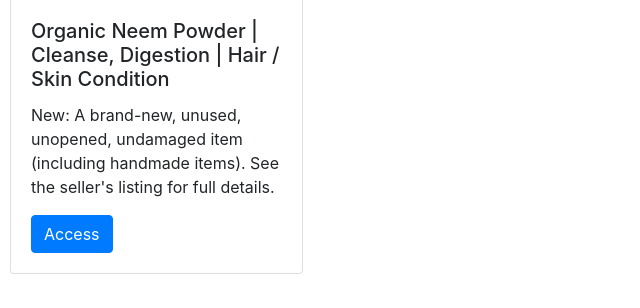
After one commit to leonardo-asad/commerce, a Django app: a page that uses auctions/templates/auctions/layout.html in a window 1280 px wide. The commit adds this page. Shown: the part 711-1019 px from the top of the page, without its empty margins (0-640 px from the left). Run offline with Django 3.2, Linux system fonts and the light colour scheme; data comes from the database, SQL or seed files in the repository; both versions use the stored data as it was after the commit; some libraries are stand-ins or nearby versions.

Commit message:
Worked on Models, Forms and Styling

```diff
--- a/auctions/models.py
+++ b/auctions/models.py
@@ -1,3 +1,4 @@
+from typing_extensions import Required
 from django.contrib.auth.models import AbstractUser
 from django.db import models
 
@@ -12,6 +13,8 @@
     price = models.PositiveIntegerField()
     category = models.CharField(max_length=64)
     listed_by = models.ForeignKey(User, on_delete=models.CASCADE, related_name="publications")
+    winner = models.ForeignKey(User, on_delete=models.CASCADE, null=True, blank=True)
+    winning_bid = models.PositiveIntegerField(null=True, blank=True)
     date = models.DateField()
 
     def __str__(self):
--- a/auctions/static/auctions/styles.css
+++ b/auctions/static/auctions/styles.css
@@ -1,3 +1,10 @@
 body {
     padding: 10px;
 }
+
+.center-cropped {
+  width: 100px;
+  height: 100px;
+  background-position: center center;
+  background-repeat: no-repeat;
+}
--- /dev/null
+++ b/auctions/templates/auctions/by_category.html
@@ -0,0 +1,22 @@
+{% extends "auctions/layout.html" %}
+
+{% block body %}
+    <h2>{{ category }} Active Listings</h2>
+    <div class="row row-cols-1 row-cols-md-2 row-cols-xl-4">
+      {% for listing in listings %}
+        <div class="col mb-4">
+          <div class="card h-100">
+            <div style="height:500px;">
+              <img class="card-img-top" src="{{ listing.image }}" alt="Card image cap" style="height:100%;object-fit: contain;">
+            </div>
+            <div class="card-body">
+                <h5 class="card-title">{{ listing.title }}</h5>
+                <p class="card-text"> {{ listing.description }}</p>
+                <a href="{% url 'listings' listing.id %}" class="btn btn-primary">Access</a>
+            </div>
+          </div>
+        </div>
+
+      {% endfor %}
+  </div>
+{% endblock %}
--- a/auctions/templates/auctions/layout.html
+++ b/auctions/templates/auctions/layout.html
@@ -20,15 +20,18 @@
             <li class="nav-item">
                 <a class="nav-link" href="{% url 'index' %}">Active Listings</a>
             </li>
+            <li class="nav-item">
+              <a class="nav-link" href="{% url 'categories' %}">Categories</a>
+            </li>
             {% if user.is_authenticated %}
-                <li class="nav-item">
-                    <a class="nav-link" href="{% url 'logout' %}">Log Out</a>
-                </li>
                 <li class="nav-item">
                   <a class="nav-link" href="{% url 'watchlist' %}">Watchlist</a>
                 </li>
                 <li class="nav-item">
                     <a class="nav-link" href="{% url 'create' %}">Create Listing</a>
+                </li>
+                <li class="nav-item">
+                  <a class="nav-link" href="{% url 'logout' %}">Log Out</a>
                 </li>
 
             {% else %}
--- a/auctions/templates/auctions/watchlist.html
+++ b/auctions/templates/auctions/watchlist.html
@@ -4,9 +4,9 @@
     <h2>Watchlist</h2>
 
     {% for instance in watchlist %}
-    <ul>
-      <li>{{ instance.listing.title }}</li>
-    </ul>
+        <ul>
+            <li><a href="{% url 'listings' instance.listing.id %}">{{ instance.listing.title }}</a></li>
+        </ul>
     {% endfor %}
 
 {% endblock %}
--- a/auctions/urls.py
+++ b/auctions/urls.py
@@ -9,5 +9,7 @@
     path("register", views.register, name="register"),
     path("create", views.create, name="create"),
     path("listings/<int:listing_id>", views.listings, name="listings"),
-    path("watchlist", views.watchlist, name="watchlist")
+    path("watchlist", views.watchlist, name="watchlist"),
+    path("categories", views.categories, name="categories"),
+    path("categories/<str:category>", views.by_category, name="by_category")
 ]
--- a/auctions/views.py
+++ b/auctions/views.py
@@ -6,13 +6,14 @@
 from django.contrib.auth.decorators import login_required
 
 from .models import User, Listing, Bid, Comment, Watchlist
+from .forms import ListingForm
 
 from datetime import datetime
 
 
 def index(request):
     return render(request, "auctions/index.html", {
-        'listings': Listing.objects.all()
+        'listings': Listing.objects.filter(active=True)
     })
 
 
@@ -70,33 +71,42 @@
 @login_required
 def create(request):
     if request.method == "POST":
-        if not len(Listing.objects.filter(title=request.POST['title'])) == 0:
+
+        form = ListingForm(request.POST)
+
+        if form.is_valid():
+
+            new_listing = Listing(title=form.cleaned_data['title'],
+                                image=form.cleaned_data['image'],
+                                description=form.cleaned_data['description'],
+                                category=form.cleaned_data['category'],
+                                price=form.cleaned_data['price'],
+                                date= datetime.now(),
+                                listed_by=request.user)
+            new_listing.save()
+
+            return HttpResponseRedirect(reverse("index"))
+
+        else:
             return render(request, "auctions/create.html", {
-                'message': "This title already exist. Please use another."
+                'form': form
             })
 
-        new_listing = Listing(title=request.POST['title'],
-                              description=request.POST['description'],
-                              price=request.POST['price'],
-                              date= datetime.now(),
-                              listed_by=request.user)
-        new_listing.save()
-
-        return HttpResponseRedirect(reverse("index"))
-        #breakpoint()
-
-    return render(request, "auctions/create.html")
+    return render(request, "auctions/create.html", {
+        'form': ListingForm()
+    })
 
 def listings(request, listing_id):
 
     listing = Listing.objects.get(id=listing_id)
 
     if request.method == "POST":
-        if request.POST['watchlist'] == "add":
+        # Add listing to watchlist
+        if request.POST['listings'] == "add_watchlist":
 
             if not len(Watchlist.objects.filter(user=request.user,listing=listing).values()) == 0:
                 return render(request, "auctions/listings.html", {
-                    "message": "Already in Watchlist",
+                    "message": "Already in Watchlist. Press the buttom to remove from it",
                     'listing': listing
                 })
 
@@ -106,6 +116,72 @@
             watchlist.save()
 
             return HttpResponseRedirect(reverse("watchlist"))
+
+        # Remove listing from watchlist
+        if request.POST['listings'] == "remove_watchlist":
+
+            watchlist = Watchlist.objects.get(user=request.user,listing=listing)
+
+            watchlist.delete()
+
+            return render(request, "auctions/listings.html", {
+                'listing': listing
+            })
+
+        # Place Bid
+        if request.POST['listings'] == "place_bid":
+            bid = int(request.POST['bid'])
+
+            if not bid >= listing.price:
+                return render(request, "auctions/listings.html", {
+                    'listing': listing,
+                    'message': f"The bid must be at least the starting price of ${listing.price} USD"
+                    })
+
+            previous_bids = Bid.objects.filter(listing=listing).values()
+
+            if not len(previous_bids) == 0:
+                for previous_bid in previous_bids:
+                    if previous_bid['bid'] >= bid:
+                        return render(request, "auctions/listings.html", {
+                                'listing': listing,
+                                'message': "The bid must be greater than any bid that has been placed"
+                                })
+
+            bid_object = Bid(listing=listing,
+                             bid=bid,
+                             bid_author=request.user,
+                             date=datetime.now())
+
+            bid_object.save()
+
+            return render(request, "auctions/listings.html", {
+                    'listing': listing,
+                    'message': "Bid placed succesfully"
+                })
+
+        # Close Auction
+        if request.POST['listings'] == "close_auction":
+            bids = Bid.objects.filter(listing=listing).values()
+
+            if len(bids) == 0:
+                return render(request, "auctions/listings.html", {
+                    'listing': listing,
+                    'message': "Cannot close de Auction because there is no placed bid yet"
+                })
+
+            max_bid = sorted(bids, key=lambda x: x['bid'], reverse=True)[0]
+
+            winner = User.objects.get(pk=max_bid['bid_author_id'])
+
+            Listing.objects.filter(pk=listing_id).update(active=False, winner=winner, winning_bid=max_bid['bid'])
+
+            listing = Listing.objects.get(pk=listing_id)
+
+            return render(request, "auctions/listings.html", {
+                    'listing': listing,
+                    'message': f"Auction closed succesfully. Winner {listing.winner}. Price ${listing.winning_bid} USD"
+                })
 
     return render(request, "auctions/listings.html", {
         'listing': listing
@@ -119,3 +195,27 @@
     return render(request, "auctions/watchlist.html", {
         'watchlist': watchlist
     })
+
+def categories(request):
+
+    listings = Listing.objects.all().values()
+
+    categories = []
+
+    for listing in listings:
+        if not listing['category'] in categories and not listing['category'] == '':
+            categories.append(listing['category'])
+
+    return render(request, "auctions/categories.html", {
+        'categories': categories
+    })
+
+
+def by_category(request, category):
+
+    listings = Listing.objects.filter(category=category, active=True)
+
+    return render(request, "auctions/by_category.html", {
+        'listings': listings,
+        'category': category
+    })
```
Also changed, not shown: auctions/forms.py (added, +15 -0 lines), auctions/templates/auctions/categories.html (added, +13 -0 lines), auctions/templates/auctions/create.html (+8 -14 lines), auctions/templates/auctions/index.html (+10 -4 lines), auctions/templates/auctions/listings.html (+44 -11 lines), auctions/migrations/0006_listing_winner.py (added), auctions/migrations/0007_listing_winning_bid.py (added), auctions/migrations/0008_alter_listing_winner_alter_listing_winning_bid.py (added), db.sqlite3.
